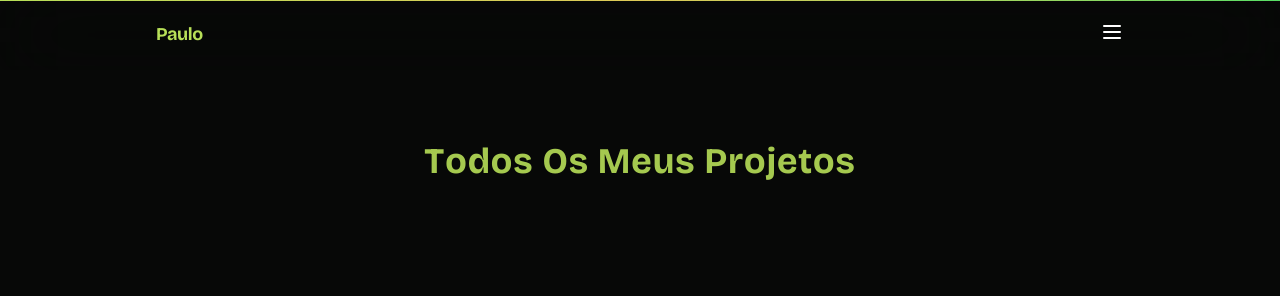
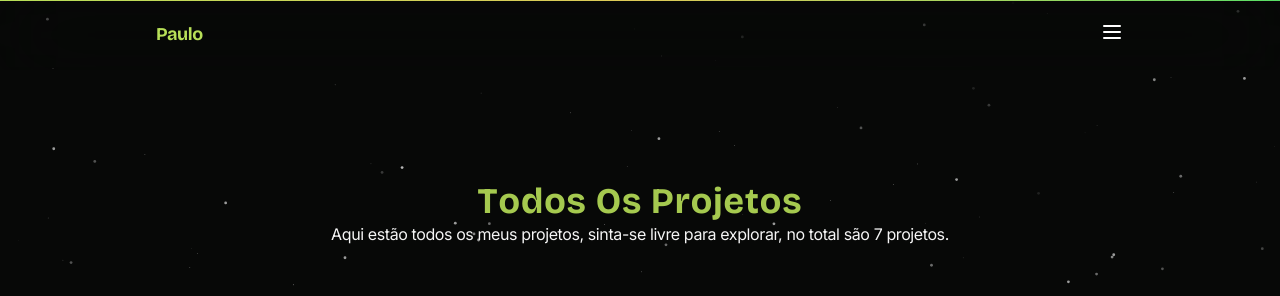
Before and after one commit to paulopbi/portfolio, a Next.js app: page /projetos in a window 1280 px wide. Shown: the top 296 px of the page. Built offline with nearby package versions, Linux system fonts and the light colour scheme.

Commit message:
feat: add particles and new storytelling subtitle text

```diff
--- a/src/app/projetos/page.tsx
+++ b/src/app/projetos/page.tsx
@@ -1,11 +1,12 @@
 import React from "react"
-import CardProject from "@/components/card-project"
+import CardProject from "@/components/ui/card-project"
 import Footer from "@/components/ui/footer"
 import NavBar from "@/components/ui/navbar"
 import HeadingTitle from "@/components/ui/heading-title"
 import { allProjects } from "@/constants/projectConstants"
 import { Metadata } from "next"
 import { SeoKeyWords } from "@/constants"
+import { Particles } from "@/components/magicui/particles"
 
 export const metadata: Metadata = {
   title: "Paulo Victor | Projetos",
@@ -55,9 +56,18 @@ const ProjectsPage = () => {
   return (
     <>
       <NavBar />
-      <section className="relative container mt-10 mb-20">
+      <Particles
+        className="absolute inset-0 z-0 size-full"
+        quantity={160}
+        ease={2000}
+        refresh
+      />
+      <section className="relative container my-20">
         <div className="text-center">
-          <HeadingTitle title="Todos Os Meus Projetos" />
+          <HeadingTitle title="Todos Os Projetos">
+            Aqui estão todos os meus projetos, sinta-se livre para explorar, no
+            total são {`${allProjects.length}`} projetos.
+          </HeadingTitle>
         </div>
 
         {/* card content */}
```
